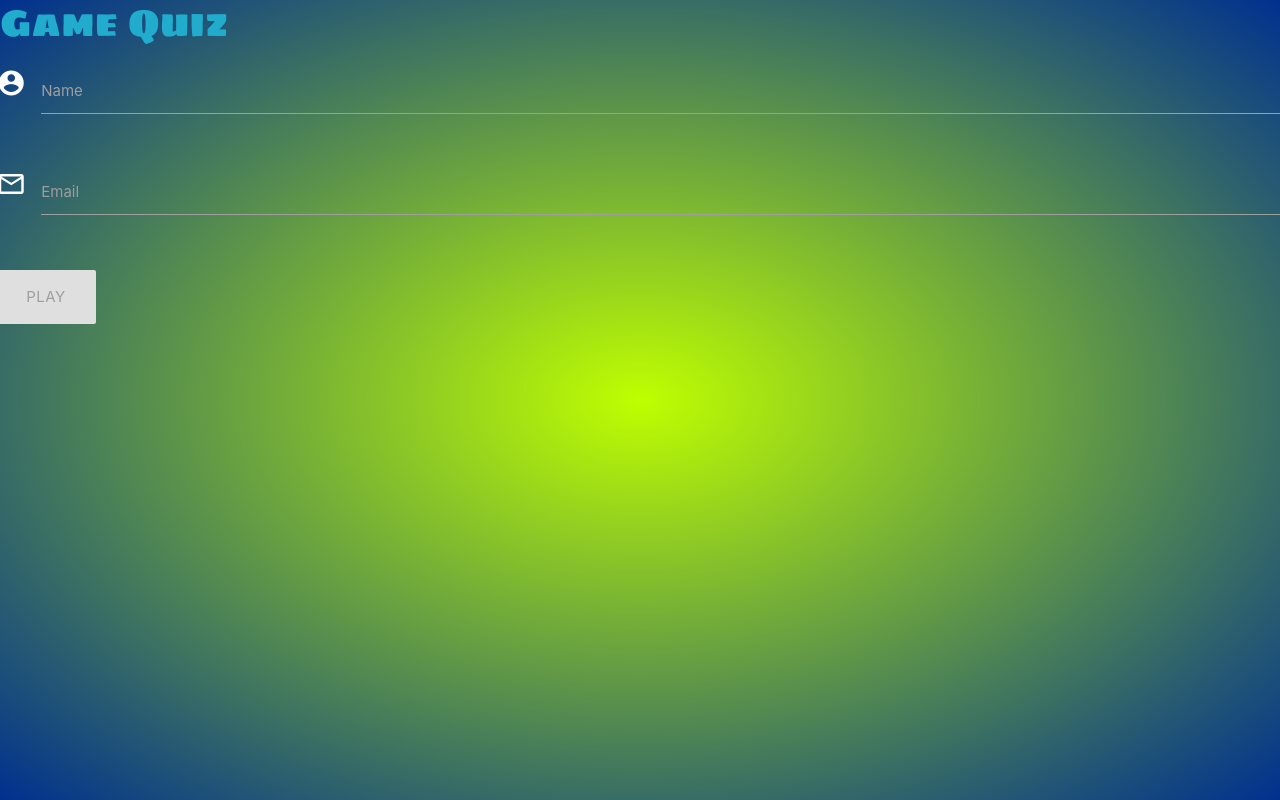
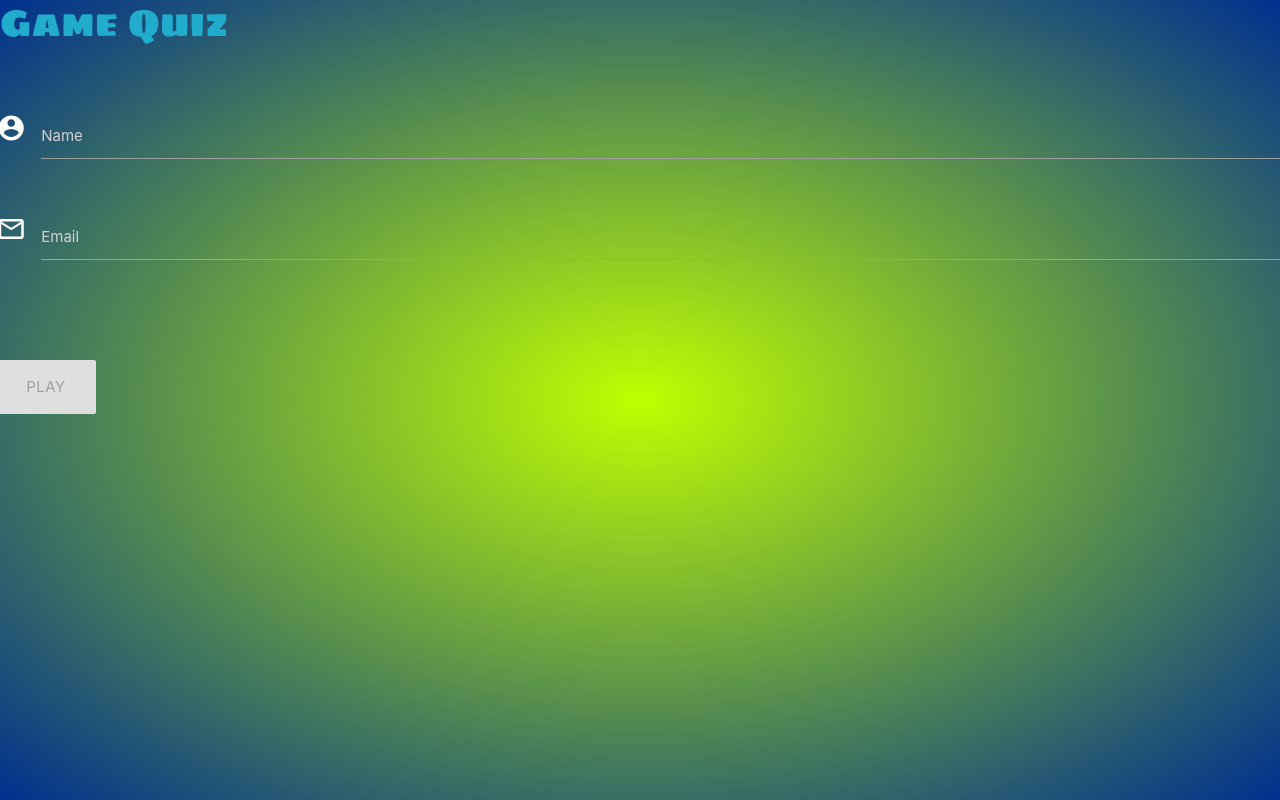
Before and after one commit to GreenMambaa/Fragespel, an Angular app: page /signup in a window 1280 px wide. Built offline with nearby package versions, Linux system fonts and the light colour scheme.

Commit message:
small changes

```diff
--- a/src/app/gamemode1/gamemode1.component.ts
+++ b/src/app/gamemode1/gamemode1.component.ts
@@ -13,7 +13,8 @@ import { Location } from '@angular/common';
 export class Gamemode1Component implements OnInit {
 
   @Input() init: number = null;
-  public timeCount = 10;
+
+  public timeCount: number;
 
   movieData: object;
   score = 0;
@@ -25,6 +26,10 @@ export class Gamemode1Component implements OnInit {
               private http: HttpClient) { }
 
   randomMovie = Math.floor(Math.random() * 10000);
+
+
+  question1 = `What year did {{movieData.Title}} release?`;
+
 
   getMovieData() {
     return this.http.get(`http://www.omdbapi.com/?i=tt011${this.randomMovie}&apikey=7eeb20de`);
@@ -42,6 +47,7 @@ export class Gamemode1Component implements OnInit {
   }
 
   startCountdown() {
+    this.timeCount = 10;
     if (this.timeCount && this.timeCount > 0) {
       this.doCountdown();
     }
@@ -56,7 +62,9 @@ export class Gamemode1Component implements OnInit {
 
   processCountdown() {
     if (this.timeCount === 0) {
-
+      this.router.navigateByUrl('/', { skipLocationChange: true }).then(() => {
+        this.router.navigate([decodeURI(this.location.path())]);
+      });
     } else {
       this.doCountdown();
     }
--- a/src/app/signup/signup.component.html
+++ b/src/app/signup/signup.component.html
@@ -1,20 +1,20 @@
-<h1>Game Quiz</h1>
+<h1 class="pb-5">Game Quiz</h1>
 <form class="text-white" #registerForm="ngForm" (ngSubmit)="OnSubmit(Name.value,Email.value)">
   <div class="row">
     <div class="input-field col s12">
       <i class="material-icons prefix">account_circle</i>
-      <input type="text" name="Name" #Name ngModel required>
-      <label>Name</label>
+      <input placeholder="Name" type="text" name="Name" #Name ngModel required>
+      <label></label>
     </div>
   </div>
   <div class="row">
     <div class="input-field col s12">
       <i class="material-icons prefix">mail_outline</i>
-      <input type="text" name="Email" #Email ngModel required [pattern]="emailPattern">
-      <label>Email</label>
+      <input placeholder="Email" type="text" name="Email" #Email ngModel required [pattern]="emailPattern">
+      <label></label>
     </div>
   </div>
-  <div class="row">
+  <div class="row pt-5">
     <div class="input-field col s12">
       <button class="btn-large btn-submit signupbtn" type="submit" [disabled]="!registerForm.valid" (click)="signupclick()">Play</button>
     </div>
```
